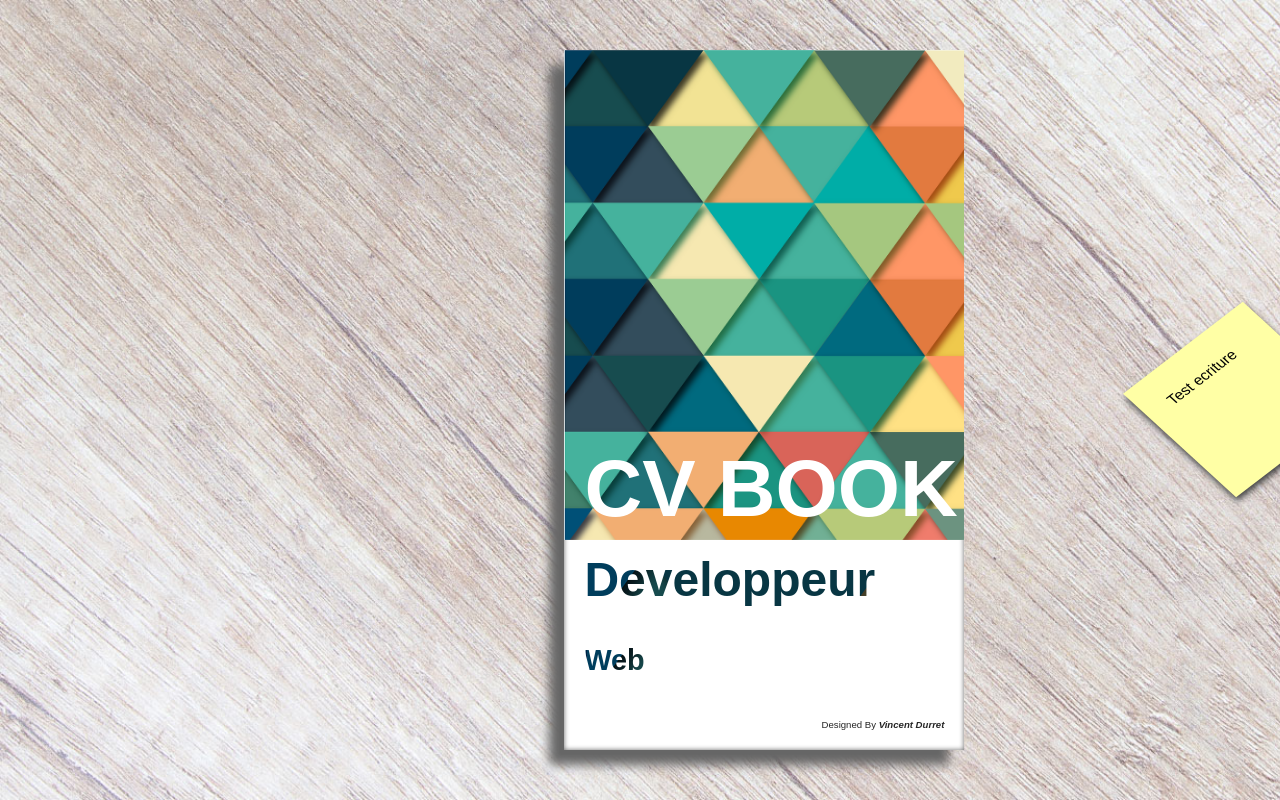
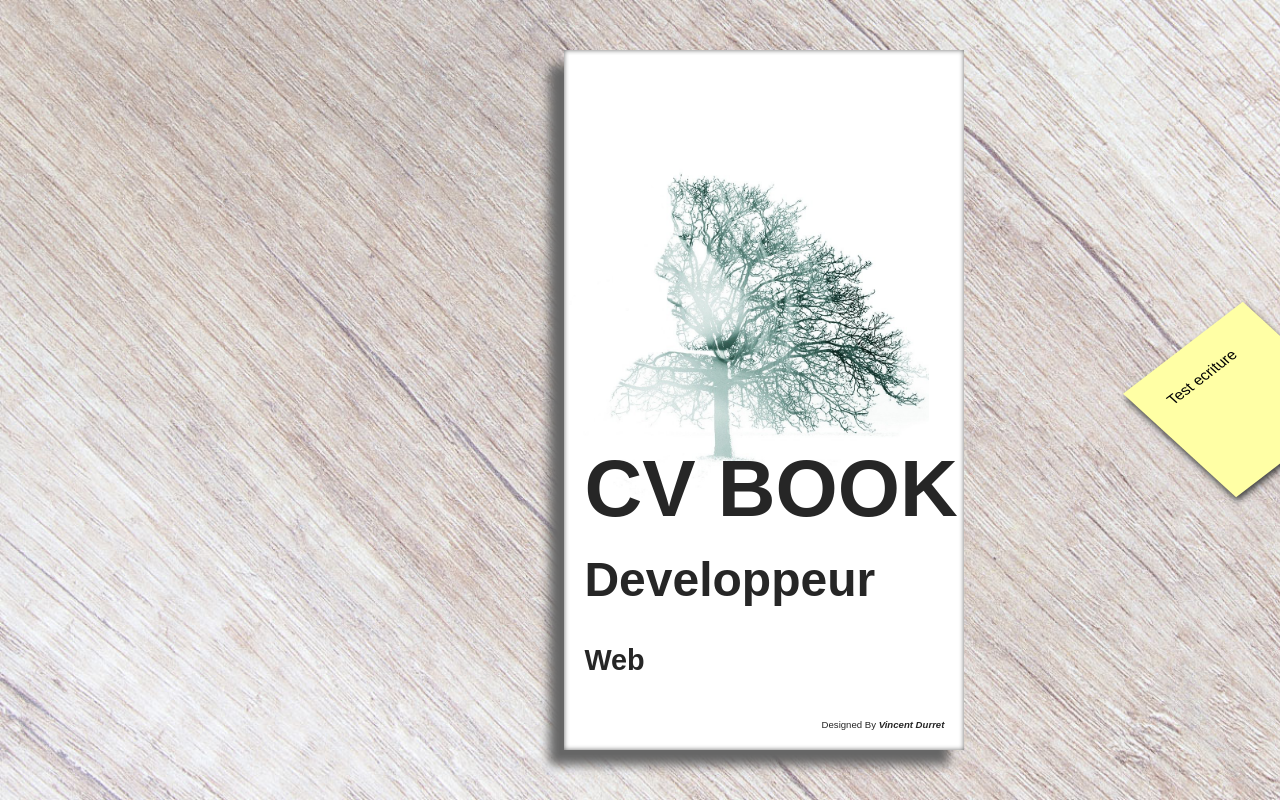
Before and after one commit to GareFunkle/3D-CV-copie, a plain HTML site: page index.html in a window 1280 px wide. Shown: the top 800 px of the page. Drawn offline with nearby package versions, Linux system fonts and the light colour scheme; a web font is replaced by a local one.

Commit message:
add background in page 1

```diff
--- a/css/styles.css
+++ b/css/styles.css
@@ -101,18 +101,15 @@ body {
   /* transition: 0.5s; */
   background: #f7f5f5;
 }
-.second-cover {
-  position: absolute;
-  /* background: url(../images/bg2.png); */
-  width: 50px;
-  height: 10px;
-}
+
 .second-cover .second-cover2 {
   position: relative;
-  left: 150px;
+  left: 9px;
   background: #f7f5f5;
-  width: 300px;
-  height: 700px;
+  width: 60%;
+  height: 98%;
+  margin-top: 5px;
+  margin-right: 5px;
 }
 
 
@@ -138,20 +135,27 @@ body {
   width: 20px;
   height: 2px;
   top: -15px;
-  left: 50%;
+  left: 47%;
 }
 
 ul {
   position: relative;
   display: flex;
   justify-content: center;
+  align-items: center;
   flex-direction: column;
   margin: 15px;
 }
 
 ul li {
-  margin: 20px;
+  display: flex;
+  justify-content: center;
+  align-items: center;
+  margin-bottom: 45px;
+  background: #dadada;
   font-size: 1.2em;
+  width: 100%;
+  list-style: none;
 }
 
 .page1 i {
@@ -316,7 +320,7 @@ ul li {
   left: 20px;
   font-size: 5em;
   line-height: 1em;
-  color: #fff;
+  color: #262626;
 }
 
 .book h2 a {
@@ -326,21 +330,23 @@ ul li {
 .book h2 span {
   font-family: "Hind Guntur", sans-serif;
   font-size: 0.6em;
-  background: url(../images/bg2.png);
+  color: #262626;
+  /* background: url(../images/bg2.png);
   background-attachment: fixed;
   -webkit-background-clip: text;
   background-clip: text;
-  -webkit-text-fill-color: transparent;
+  -webkit-text-fill-color: transparent; */
 }
 
 .book h2 span p {
   font-family: "Hind Guntur", sans-serif;
   font-size: 0.6em;
-  background: url(../images/bg2.png);
+  color: #262626;
+  /* background: url(../images/bg2.png);
   background-attachment: fixed;
   -webkit-background-clip: text;
   background-clip: text;
-  -webkit-text-fill-color: transparent;
+  -webkit-text-fill-color: transparent; */
 }
 
 .book .writer {
@@ -360,11 +366,14 @@ ul li {
 
 .book .cover {
   position: absolute;
-  top: 0;
-  left: 0;
-  width: 100%;
+  top: 5px;
+  left: 5px;
+  width: 90%;
   height: 70%;
-  background: url(../images/bg2.png);
+  /* margin: 5px; */
+  /* background: #f7f5f5; */
+  background: url(../images/test.jpg);
+  background-position: center;
   background-size: cover;
 }
 
```
Also changed, not shown: index.html (+1 -0 lines), images/test.jpg (added).
